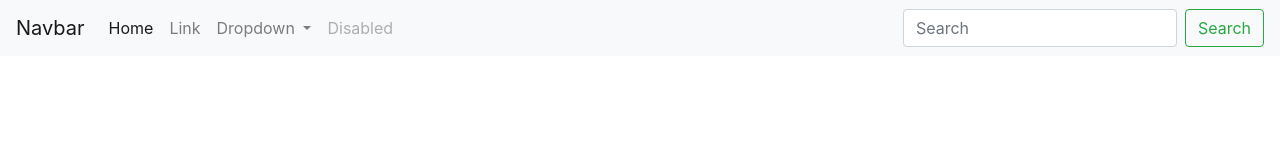
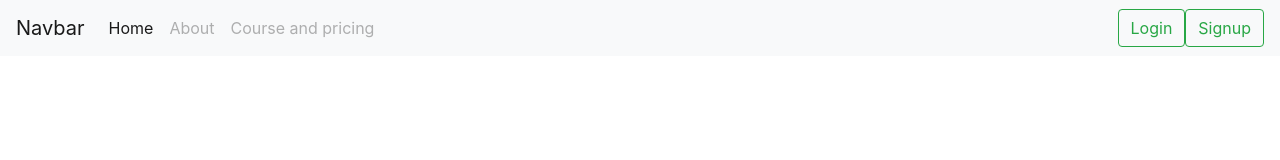
Before and after one commit to Epic-Coderss/Epic-Coderss.github.io, a website: page Epic Coders Home Page.html in a window 1280 px wide. Drawn offline with nearby package versions, Linux system fonts and the light colour scheme.

Commit message:
Update Epic Coders Home Page.html

```diff
--- a/Epic Coders Home Page.html
+++ b/Epic Coders Home Page.html
@@ -22,26 +22,15 @@
                 <a class="nav-link" href="#">Home <span class="sr-only">(current)</span></a>
             </li>
             <li class="nav-item">
-                <a class="nav-link" href="#">Link</a>
-            </li>
-            <li class="nav-item dropdown">
-                <a class="nav-link dropdown-toggle" href="#" id="navbarDropdown" role="button" data-toggle="dropdown" aria-haspopup="true" aria-expanded="false">
-                    Dropdown
-                </a>
-                <div class="dropdown-menu" aria-labelledby="navbarDropdown">
-                    <a class="dropdown-item" href="#">Action</a>
-                    <a class="dropdown-item" href="#">Another action</a>
-                    <div class="dropdown-divider"></div>
-                    <a class="dropdown-item" href="#">Something else here</a>
-                </div>
+                <a class="nav-link disabled" href="#" tabindex="-1" aria-disabled="true">About</a>
             </li>
             <li class="nav-item">
-                <a class="nav-link disabled" href="#" tabindex="-1" aria-disabled="true">Disabled</a>
+                <a class="nav-link disabled" href="#" tabindex="-1" aria-disabled="true">Course and pricing</a>
             </li>
         </ul>
         <form class="form-inline my-2 my-lg-0">
-            <input class="form-control mr-sm-2" type="search" placeholder="Search" aria-label="Search">
-            <button class="btn btn-outline-success my-2 my-sm-0" type="submit">Search</button>
+            <button class="btn btn-outline-success my-2 my-sm-0" type="submit">Login</button>
+            <button class="btn btn-outline-success my-2 my-sm-0" type="submit">Signup</button>
         </form>
     </div>
 </nav>
```
